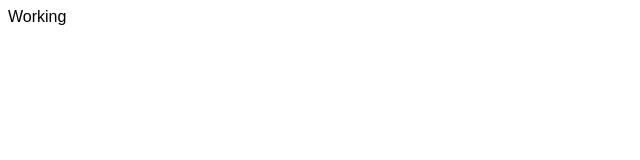
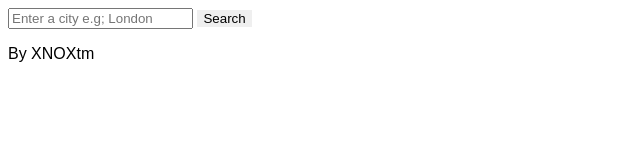
Before and after one commit to XNOXtm/weather-app, a website built with webpack: page src/template.html in a window 1280 px wide. Shown: the whole page, without its empty margins (0-640 px from the left). Built offline with nearby package versions, Linux system fonts and the light colour scheme.

Commit message:
Setting up a skeleton

```diff
--- a/src/styles.css
+++ b/src/styles.css
@@ -1,3 +1,13 @@
 body {
   font-family: sans-serif;
 }
+* {
+  margin: none;
+  padding: none;
+}
+button {
+  border: none;
+}
+ul {
+  list-style: none;
+}
--- a/src/template.html
+++ b/src/template.html
@@ -6,6 +6,21 @@
     <title>Weather App</title>
   </head>
   <body>
-    <div id="content">Working</div>
+    <main>
+      <div id="container">
+        <form action="get" id="search-form">
+          <input
+            type="text"
+            id="search-input"
+            placeholder="Enter a city e.g; London"
+            required
+          />
+          <button type="submit" id="submit-btn">Search</button>
+        </form>
+
+        <div id="info"></div>
+      </div>
+    </main>
+    <footer><p>By XNOXtm</p></footer>
   </body>
 </html>
```
